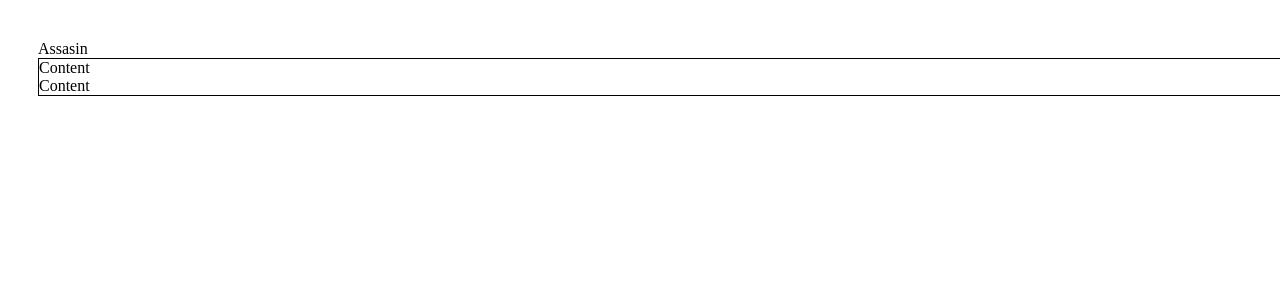
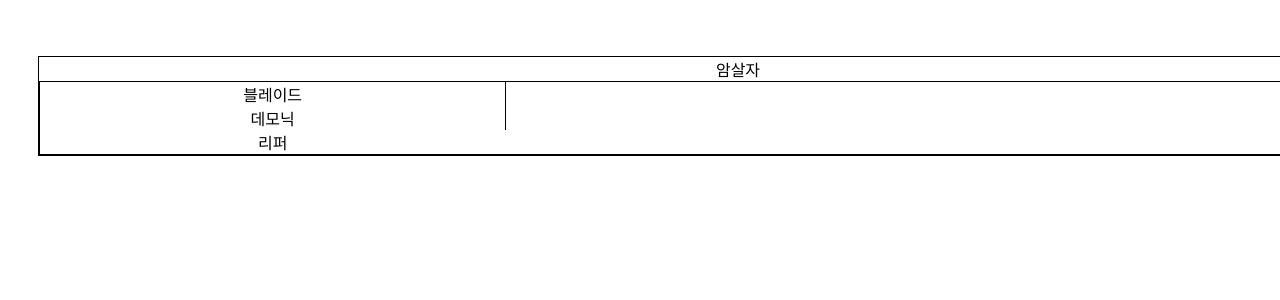
Before and after one commit to nakseono/yourLoa, a Next.js app: page /Guide/GuidePages/Assasin/AssasinPage in a window 1280 px wide. Shown: the top 300 px of the page. Built offline with nearby package versions, Linux system fonts and the light colour scheme.

Commit message:
암살자 페이지 추가

```diff
--- a/pages/Guide/GuidePages/Assasin/AssasinPage.js
+++ b/pages/Guide/GuidePages/Assasin/AssasinPage.js
@@ -1,13 +1,83 @@
-import React from "react";
+import React, { useCallback, useState } from "react";
 import { Card } from "antd";
+import styled from "styled-components";
+
+import Blade from "./Blade";
+import Demonic from "./Demonic";
+import Reaper from "./Reaper";
 
 const AssasinPage = () => {
+  const [isBlade, setBladePage] = useState(false);
+  const [isDemonic, setDemonicPage] = useState(false);
+  const [isReaper, setReaperPage] = useState(false);
+
+  const clearState = useCallback(() => {
+    setBladePage(false);
+    setDemonicPage(false);
+    setReaperPage(false);
+  }, []);
+
+  const clickBlade = () => {
+    clearState();
+    setBladePage(true);
+  };
+  const clickDemonic = () => {
+    clearState();
+    setDemonicPage(true);
+  };
+  const clickReaper = () => {
+    clearState();
+    setReaperPage(true);
+  };
+
+  const CardWrapper = styled(Card)`
+    border: 0.5px solid;
+    margin-top: 1rem;
+  `;
+
   return (
     <>
-      <Card title="Assasin">
-        <Card.Grid>Content</Card.Grid>
-        <Card.Grid>Content</Card.Grid>
-      </Card>
+      <CardWrapper
+        title="암살자"
+        headStyle={{ display: "flex", justifyContent: "center" }}
+        size="small"
+      >
+        <Card.Grid
+          style={{
+            width: "33.33%",
+            borderRight: "solid 0.5px",
+            justifyContent: "center",
+            display: "flex",
+          }}
+          onClick={clickBlade}
+        >
+          <div>블레이드</div>
+        </Card.Grid>
+        <Card.Grid
+          style={{
+            width: "33.33%",
+            borderRight: "solid 0.5px",
+            justifyContent: "center",
+            display: "flex",
+          }}
+          onClick={clickDemonic}
+        >
+          <div>데모닉</div>
+        </Card.Grid>
+        <Card.Grid
+          style={{
+            width: "33.33%",
+            justifyContent: "center",
+            display: "flex",
+          }}
+          onClick={clickReaper}
+        >
+          <div>리퍼</div>
+        </Card.Grid>
+      </CardWrapper>
+      {isBlade ? <Blade /> : <></>}
+      {isDemonic ? <Demonic /> : <></>}
+      {isReaper ? <Reaper /> : <></>}
     </>
   );
 };
```
